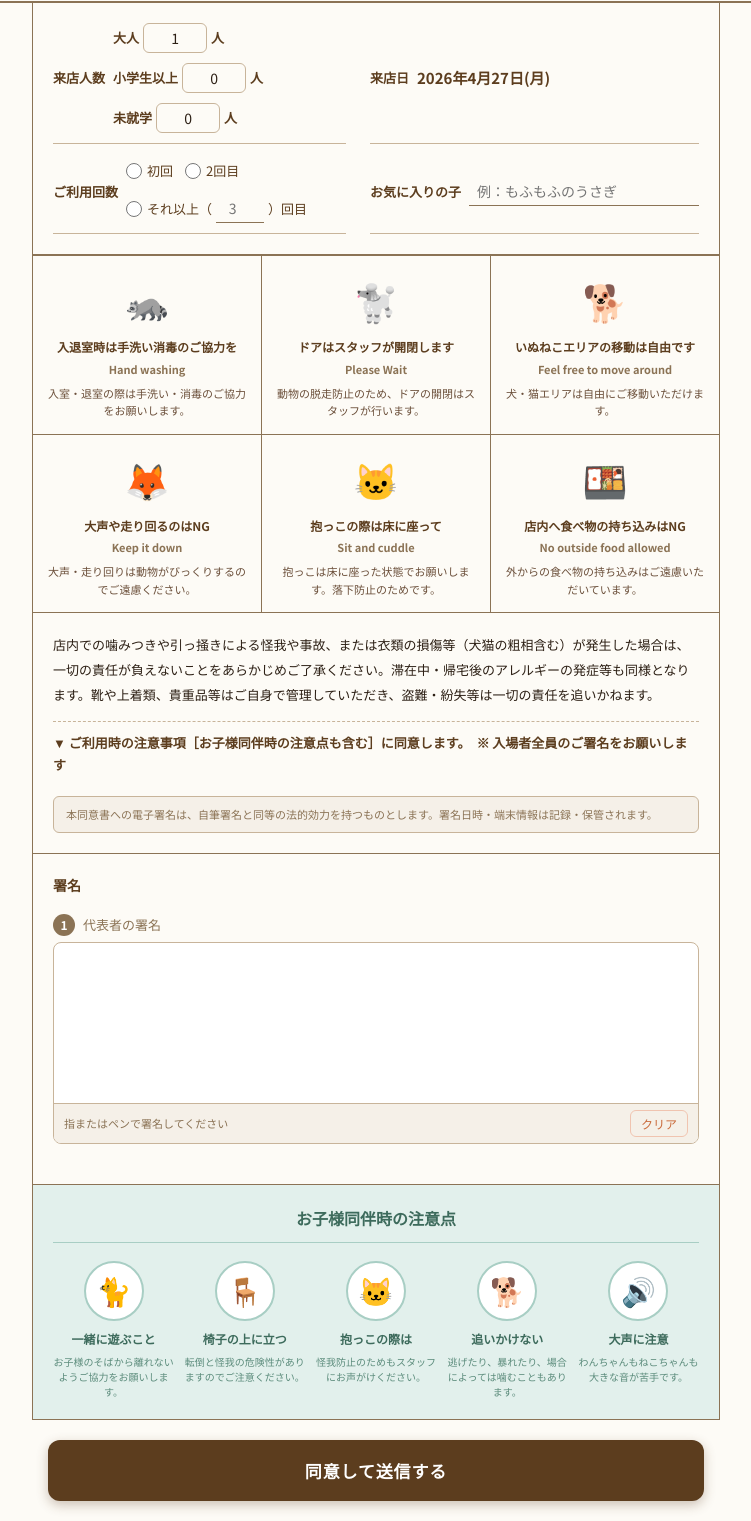
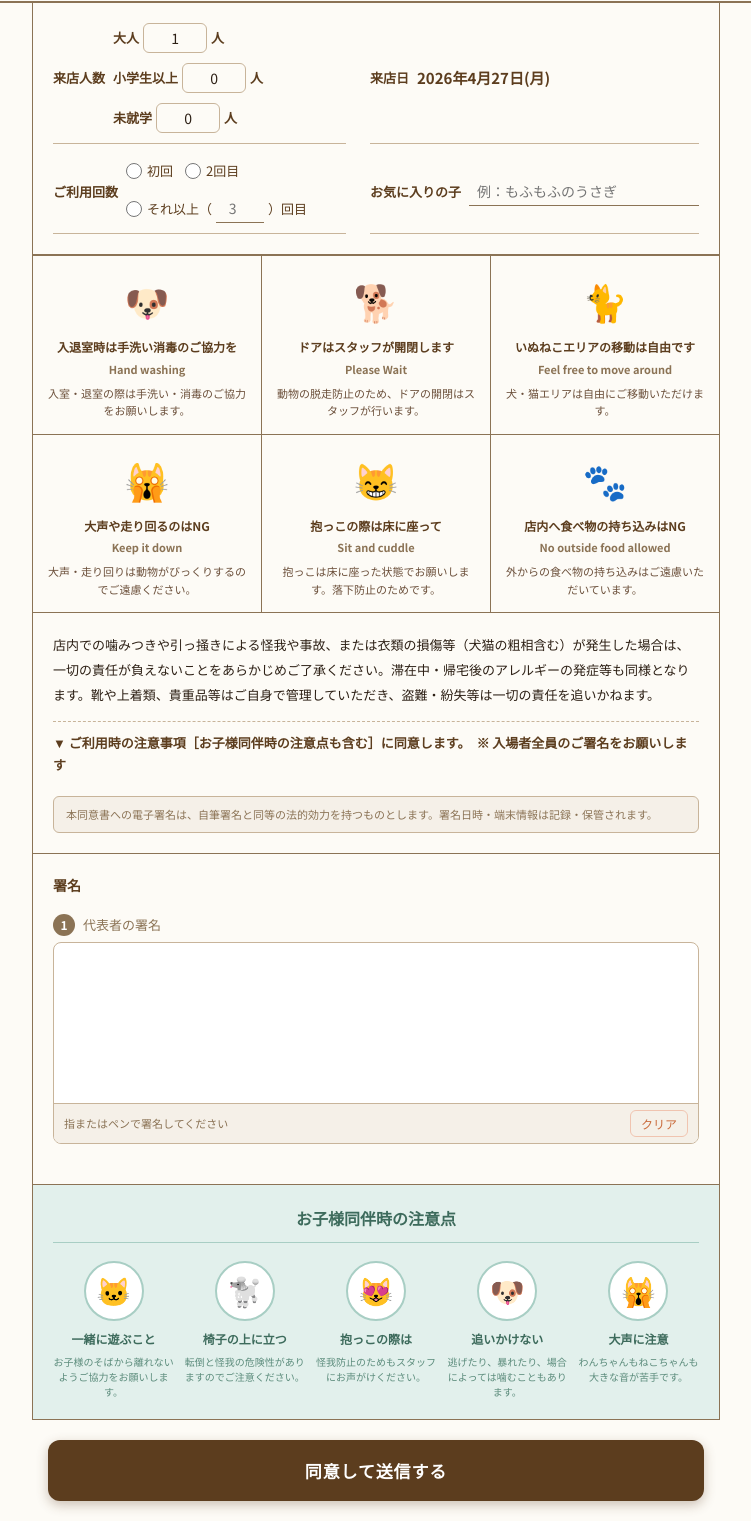
Before and after one commit to kanetin219-sudo/anella-cafe, a plain HTML site: page consent.html in a window 1280 px wide. Shown: the part 125-1646 px from the top of the page, without its empty margins (264-1015 px from the left). Drawn offline with nearby package versions, Linux system fonts and the light colour scheme; a script that the page names is missing.

Commit message:
Add files via upload

```diff
--- a/consent.html
+++ b/consent.html
@@ -9,6 +9,7 @@
   <link href="https://fonts.googleapis.com/css2?family=DM+Serif+Display&family=Noto+Sans+JP:wght@400;500;700&display=swap" rel="stylesheet">
   <script src="https://cdn.jsdelivr.net/npm/@supabase/supabase-js@2"></script>
   <script src="supabase-config.js"></script>
+  <script src="https://cdn.jsdelivr.net/gh/twitter/twemoji@14.0.2/dist/twemoji.min.js" crossorigin="anonymous"></script>
   <style>
     * { box-sizing: border-box; margin: 0; padding: 0; -webkit-tap-highlight-color: transparent; }
     body {
@@ -314,6 +315,15 @@
     @keyframes spin { to { transform: rotate(360deg); } }
     .loading-text { font-size: 15px; color: #5C3D1E; }
 
+    /* Twemoji */
+    .rule-icon img, .child-icon img {
+      width: 1em; height: 1em; vertical-align: middle;
+    }
+    .rule-icon { display: flex; align-items: center; justify-content: center; }
+    .child-icon { display: flex; align-items: center; justify-content: center; }
+    .rule-icon img { width: 40px; height: 40px; }
+    .child-icon img { width: 32px; height: 32px; }
+
     @media (max-width: 480px) {
       .rules-grid { grid-template-columns: repeat(2, 1fr); }
       .children-grid { grid-template-columns: repeat(3, 1fr); }
@@ -410,37 +420,37 @@
   <!-- 6ルールカード -->
   <div class="rules-grid">
     <div class="rule-card">
-      <span class="rule-icon">🦝</span>
+      <span class="rule-icon">🐶</span>
       <div class="rule-ja">入退室時は手洗い消毒のご協力を</div>
       <div class="rule-en">Hand washing</div>
       <div class="rule-desc">入室・退室の際は手洗い・消毒のご協力をお願いします。</div>
     </div>
     <div class="rule-card">
-      <span class="rule-icon">🐩</span>
+      <span class="rule-icon">🐕</span>
       <div class="rule-ja">ドアはスタッフが開閉します</div>
       <div class="rule-en">Please Wait</div>
       <div class="rule-desc">動物の脱走防止のため、ドアの開閉はスタッフが行います。</div>
     </div>
     <div class="rule-card">
-      <span class="rule-icon">🐕</span>
+      <span class="rule-icon">🐈</span>
       <div class="rule-ja">いぬねこエリアの移動は自由です</div>
       <div class="rule-en">Feel free to move around</div>
       <div class="rule-desc">犬・猫エリアは自由にご移動いただけます。</div>
     </div>
     <div class="rule-card">
-      <span class="rule-icon">🦊</span>
+      <span class="rule-icon">🙀</span>
       <div class="rule-ja">大声や走り回るのはNG</div>
       <div class="rule-en">Keep it down</div>
       <div class="rule-desc">大声・走り回りは動物がびっくりするのでご遠慮ください。</div>
     </div>
     <div class="rule-card">
-      <span class="rule-icon">🐱</span>
+      <span class="rule-icon">😸</span>
       <div class="rule-ja">抱っこの際は床に座って</div>
       <div class="rule-en">Sit and cuddle</div>
       <div class="rule-desc">抱っこは床に座った状態でお願いします。落下防止のためです。</div>
     </div>
     <div class="rule-card">
-      <span class="rule-icon">🍱</span>
+      <span class="rule-icon">🐾</span>
       <div class="rule-ja">店内へ食べ物の持ち込みはNG</div>
       <div class="rule-en">No outside food allowed</div>
       <div class="rule-desc">外からの食べ物の持ち込みはご遠慮いただいています。</div>
@@ -467,27 +477,27 @@
     <div class="children-title">お子様同伴時の注意点</div>
     <div class="children-grid">
       <div class="child-card">
-        <div class="child-icon">🐈</div>
+        <div class="child-icon">🐱</div>
         <div class="child-rule-title">一緒に遊ぶこと</div>
         <div class="child-rule-desc">お子様のそばから離れないようご協力をお願いします。</div>
       </div>
       <div class="child-card">
-        <div class="child-icon">🪑</div>
+        <div class="child-icon">🐩</div>
         <div class="child-rule-title">椅子の上に立つ</div>
         <div class="child-rule-desc">転倒と怪我の危険性がありますのでご注意ください。</div>
       </div>
       <div class="child-card">
-        <div class="child-icon">🐱</div>
+        <div class="child-icon">😻</div>
         <div class="child-rule-title">抱っこの際は</div>
         <div class="child-rule-desc">怪我防止のためもスタッフにお声がけください。</div>
       </div>
       <div class="child-card">
-        <div class="child-icon">🐕</div>
+        <div class="child-icon">🐶</div>
         <div class="child-rule-title">追いかけない</div>
         <div class="child-rule-desc">逃げたり、暴れたり、場合によっては噛むこともあります。</div>
       </div>
       <div class="child-card">
-        <div class="child-icon">🔊</div>
+        <div class="child-icon">🙀</div>
         <div class="child-rule-title">大声に注意</div>
         <div class="child-rule-desc">わんちゃんもねこちゃんも大きな音が苦手です。</div>
       </div>
@@ -695,6 +705,13 @@
     document.getElementById('completePage').style.display = 'block';
     window.scrollTo({ top: 0, behavior: 'smooth' });
   }
+
+  // Twemoji でかわいいアイコンに統一
+  twemoji.parse(document.body, {
+    folder: 'svg',
+    ext: '.svg',
+    callback: (icon, options) => `${options.base}${options.size}/${icon}${options.ext}`
+  });
 </script>
 </body>
 </html>
```
